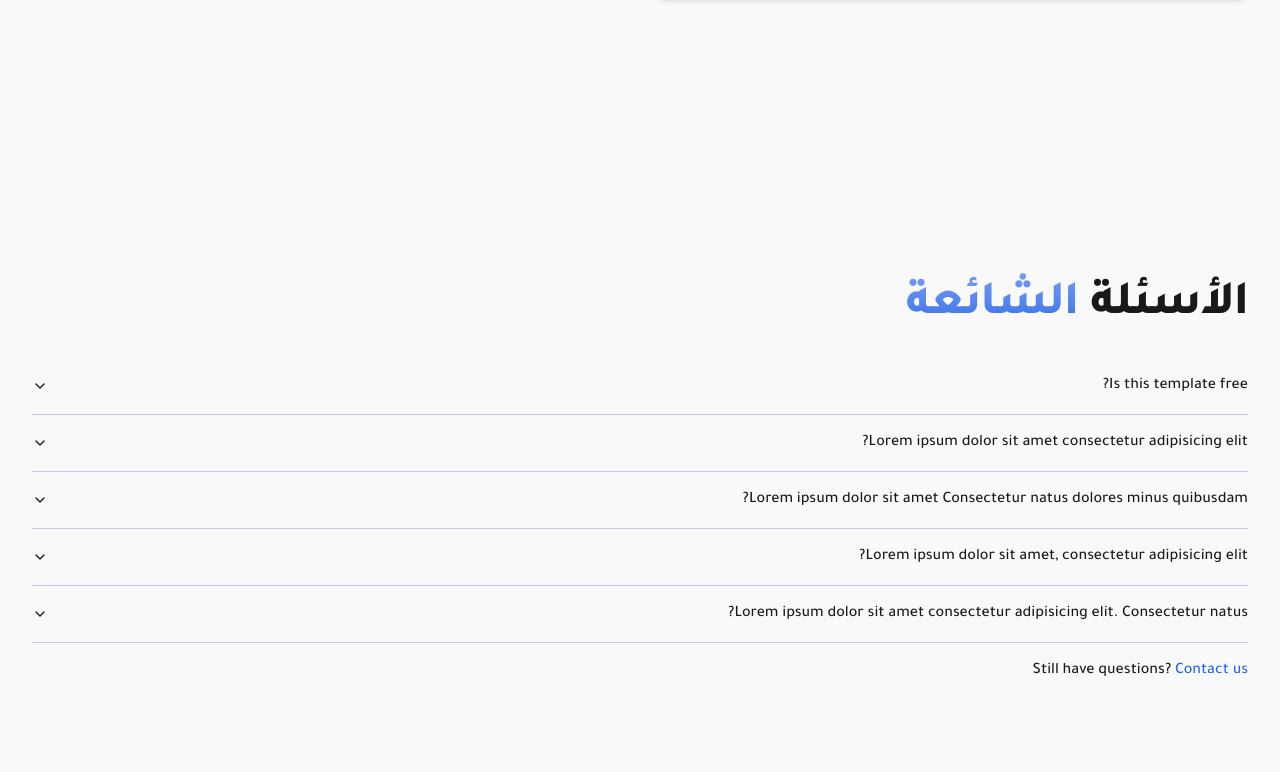
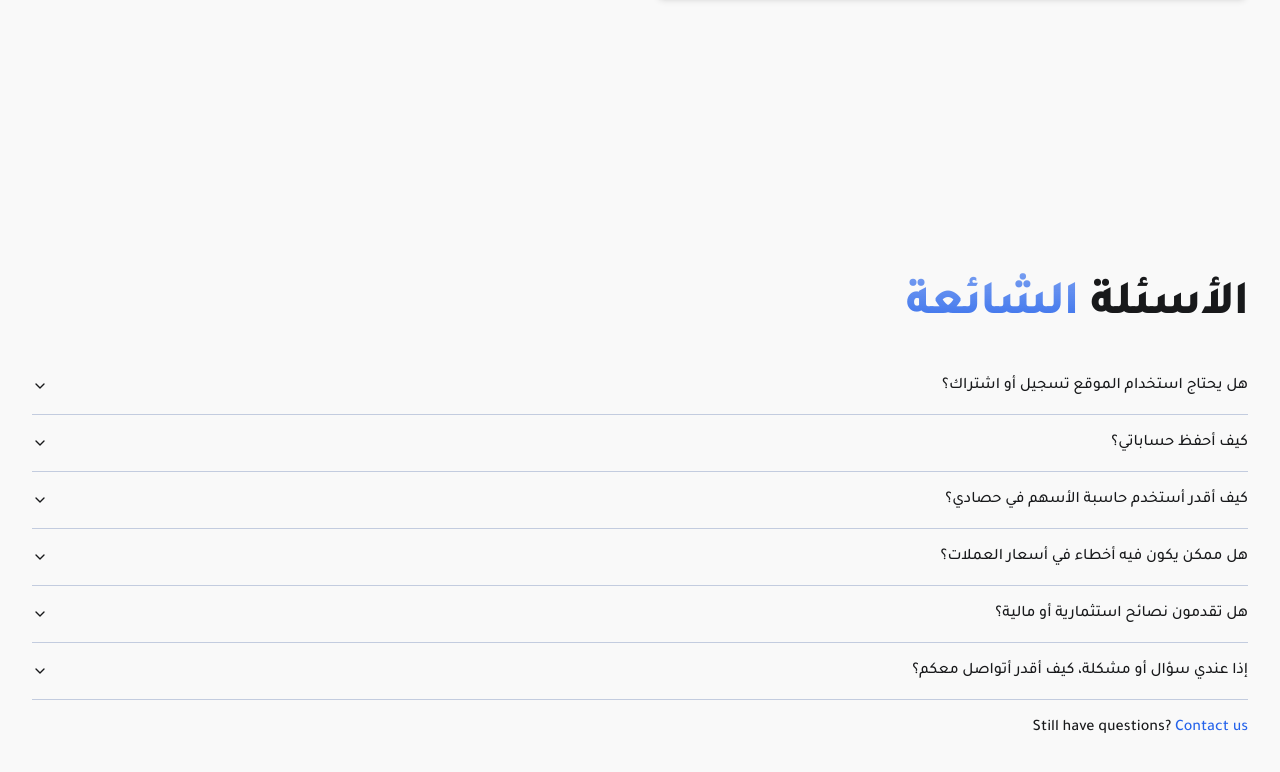
Before and after one commit to HassanAlabdulal/Hasady, a Next.js app: page / in a window 1280 px wide. Shown: the part 3086-3858 px from the top of the page. Built offline with nearby package versions, Linux system fonts and the light colour scheme.

Commit message:
feat: add Frequently Asked Questions

```diff
--- a/components/faq.tsx
+++ b/components/faq.tsx
@@ -13,34 +13,40 @@ interface FAQProps {
 
 const FAQList: FAQProps[] = [
   {
-    question: "Is this template free?",
-    answer: "Yes. It is a free ChadcnUI template.",
+    question: "هل يحتاج استخدام الموقع تسجيل أو اشتراك؟",
+    answer:
+      "لا، ما يحتاج! تقدر تستخدم حاسباتنا مباشرة بدون أي تسجيل أو تعقيدات. بس ترى هاا .. ما بتنحفظ حساباتك 🤷🏻‍♂️",
     value: "item-1",
   },
   {
-    question: "Lorem ipsum dolor sit amet consectetur adipisicing elit?",
+    question: "كيف أحفظ حساباتي؟",
     answer:
-      "Lorem ipsum dolor sit amet, consectetur adipisicing elit. Sint labore quidem quam? Consectetur sapiente iste rerum reiciendis animi nihil nostrum sit quo, modi quod.",
+      "في هالحالة، تحتاج تسجل حساب عشان تخزن كل شيء وما تضطر تعبي المعلومات كل مرة.",
     value: "item-2",
   },
   {
-    question:
-      "Lorem ipsum dolor sit amet  Consectetur natus dolores minus quibusdam?",
+    question: "كيف أقدر أستخدم حاسبة الأسهم في حصادي؟",
     answer:
-      "Lorem ipsum dolor sit amet consectetur, adipisicing elit. Labore qui nostrum reiciendis veritatis necessitatibus maxime quis ipsa vitae cumque quo?",
+      "أمرها سهل! بس ادخل الحاسبة وحط اسم الشركة اللي استثمرت فيها، وسعر الشراء والبيع، وحنا بنحسب لك الأرباح بعد العمولة والضريبة.",
     value: "item-3",
   },
   {
-    question: "Lorem ipsum dolor sit amet, consectetur adipisicing elit?",
-    answer: "Lorem ipsum dolor sit amet consectetur, adipisicing elit.",
+    question: "هل ممكن يكون فيه أخطاء في أسعار العملات؟",
+    answer:
+      "نحرص دايمًا أن نقدم لك أحدث وأدق الأسعار، بس دايمًا تأكد من الأسعار قبل ما تسوي أي عمليات مالية، لأن السوق يتغير كل ثانية.",
     value: "item-4",
   },
   {
-    question:
-      "Lorem ipsum dolor sit amet consectetur adipisicing elit. Consectetur natus?",
+    question: "هل تقدمون نصائح استثمارية أو مالية؟",
     answer:
-      "Lorem ipsum dolor sit amet, consectetur adipisicing elit. Sint labore quidem quam? Consectetur sapiente iste rerum reiciendis animi nihil nostrum sit quo, modi quod.",
+      "لا، حصادي ما يقدم نصائح استثمارية، بس نساعدك تحسب وتنظم أمورك المالية بنفسك.",
     value: "item-5",
+  },
+  {
+    question: "إذا عندي سؤال أو مشكلة، كيف أقدر أتواصل معكم؟",
+    answer:
+      "تقدر تتواصل معانا عبر صفحة اتصل بنا، واحنا موجودين نساعدك على طول.",
+    value: "item-6",
   },
 ];
 
```
